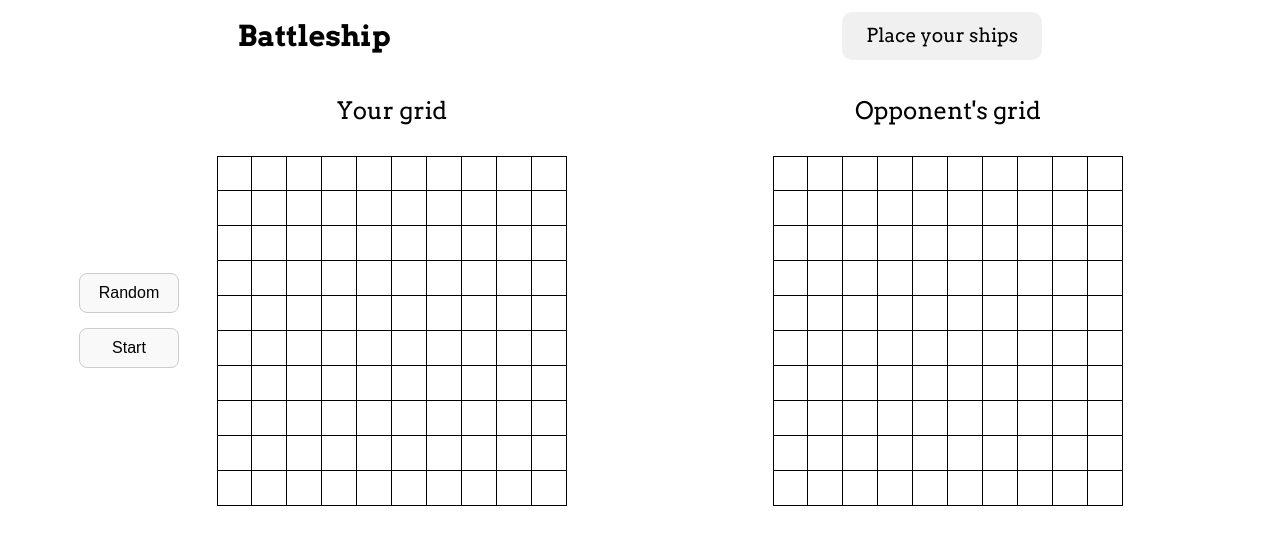
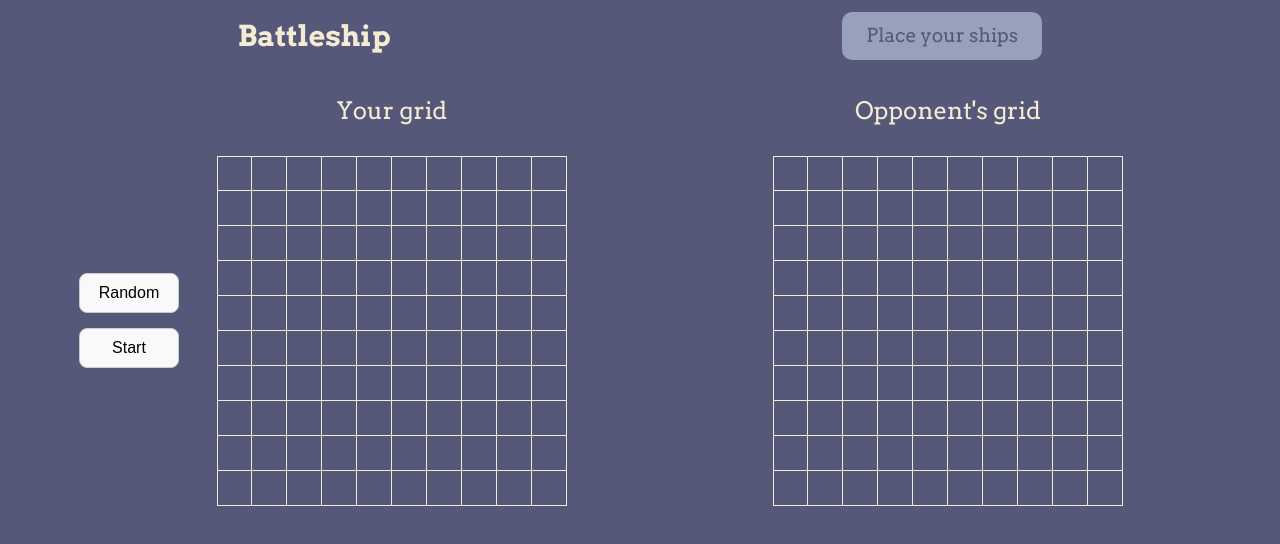
Before and after one commit to Anand-1812/battleship, a website built with webpack: page src/template.html in a window 1280 px wide. Built offline with nearby package versions, Linux system fonts and the light colour scheme.

Commit message:
screwing around with the colors

```diff
--- a/src/styles.css
+++ b/src/styles.css
@@ -8,6 +8,8 @@ body {
   font-family: 'Roboto', sans-serif;
   height: 100vh;
   font-family: "Arvo", serif;
+  background-color: #555879;
+  color: #F4EBD3;
 }
 
 /* Navbar */
@@ -24,10 +26,11 @@ body {
 
 .nav>p {
   padding: 12px;
-  background-color: #f0f0f0;
   width: 200px;
   text-align: center;
   border-radius: 10px;
+  background-color: #98A1BC;
+  color: #555879;
 }
 
 .ship-grid {
@@ -85,18 +88,17 @@ body {
 .gridCol {
   width: 35px;
   height: 35px;
-  background-color: #fff;
-  border-right: 1.3px solid black;
-  border-bottom: 1.3px solid black;
+  border-right: 1.3px solid #F4EBD3;
+  border-bottom: 1.3px solid #F4EBD3;
   transition: background-color 0.2s;
 }
 
 .gridCol:first-child {
-  border-left: 1.3px solid black;
+  border-left: 1.3px solid #F4EBD3;
 }
 
 .gridRow:first-of-type .gridCol {
-  border-top: 1.3px solid black;
+  border-top: 1.3px solid #F4EBD3;
 }
 
 .gridCol:hover {
```
